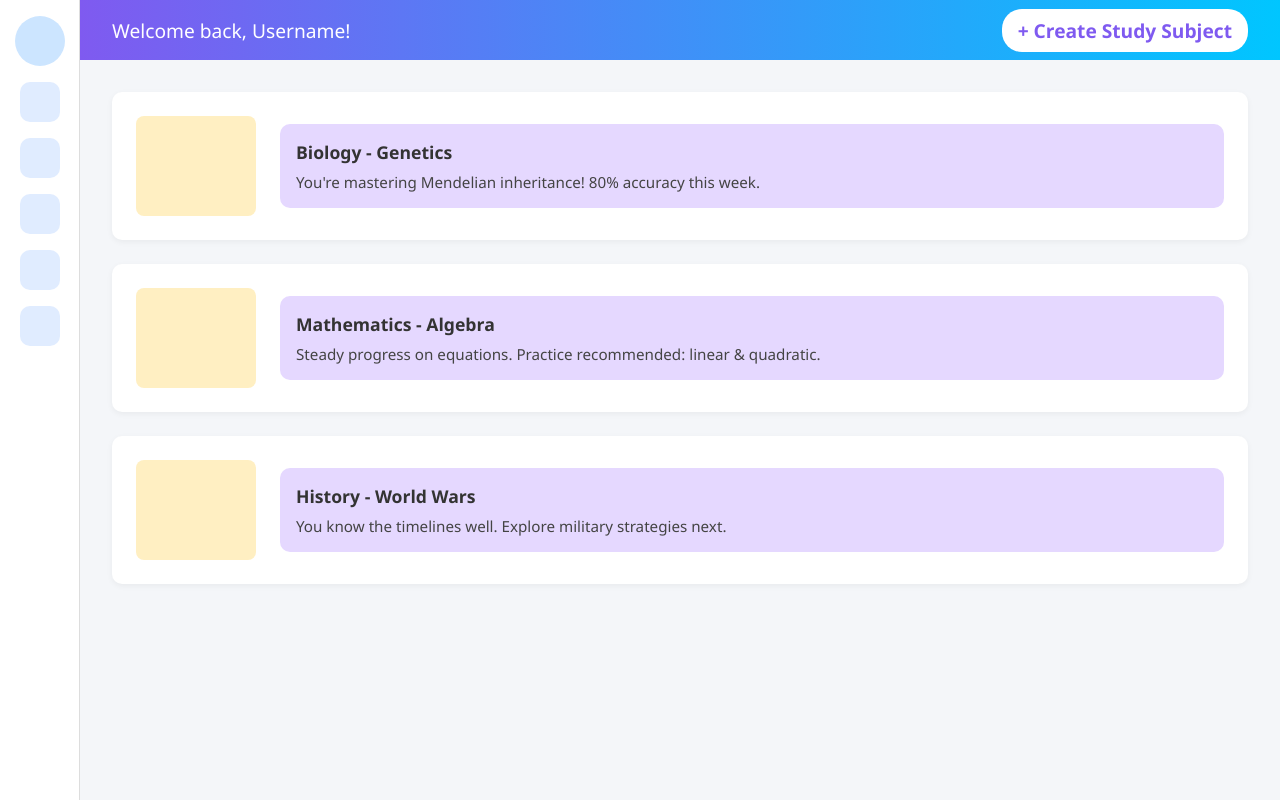
After one commit to Rbho10/CITS3403_PROJECT, a Flask app: page /dashboard in a window 1280 px wide. The commit adds this page. Run offline with Flask 3, Linux system fonts and the light colour scheme.

Commit message:
Static dashboard html page created

```diff
--- a/app/routes.py
+++ b/app/routes.py
@@ -9,3 +9,7 @@ def welcome():
 @app.route('/login', methods=["GET", "POST"])
 def login():
     return render_template("logInPage.html")
+
+@app.route('/dashboard')
+def dashboard():
+    return render_template("dashboard.html")
--- /dev/null
+++ b/app/static/dashboard.css
@@ -0,0 +1,108 @@
+* {
+    box-sizing: border-box;
+    margin: 0;
+    padding: 0;
+    font-family: 'Segoe UI', sans-serif;
+}
+
+body {
+    display: flex;
+    height: 100vh;
+    background-color: #f4f6f9;
+}
+
+/* Friends Sidebar */
+.sidebar {
+    width: 80px;
+    background-color: #fff;
+    border-right: 1px solid #ddd;
+    display: flex;
+    flex-direction: column;
+    align-items: center;
+    padding-top: 1rem;
+}
+
+.profile-pic {
+    width: 50px;
+    height: 50px;
+    background-color: #cce5ff;
+    border-radius: 50%;
+    margin-bottom: 1rem;
+}
+
+.friend-icon {
+    width: 40px;
+    height: 40px;
+    background-color: #e0ecff;
+    border-radius: 10px;
+    margin-bottom: 1rem;
+}
+
+/* Main Content */
+.main-content {
+    flex: 1;
+    display: flex;
+    flex-direction: column;
+}
+
+.top-nav {
+    height: 60px;
+    background: linear-gradient(90deg, #7f5af0, #00c6ff);
+    color: white;
+    display: flex;
+    justify-content: space-between;
+    align-items: center;
+    padding: 0 2rem;
+    font-size: 1.2rem;
+}
+
+.create-btn {
+    padding: 8px 16px;
+    background-color: #ffffff;
+    color: #7f5af0;
+    border-radius: 20px;
+    font-weight: bold;
+    cursor: pointer;
+}
+
+.dashboard-body {
+    padding: 2rem;
+    overflow-y: auto;
+}
+
+.subject-card {
+    background-color: #fff;
+    border-radius: 10px;
+    display: flex;
+    align-items: center;
+    padding: 1.5rem;
+    margin-bottom: 1.5rem;
+    box-shadow: 0 2px 6px rgba(0,0,0,0.05);
+}
+
+.graph-box {
+    width: 120px;
+    height: 100px;
+    background-color: #ffefc2;
+    border-radius: 8px;
+    margin-right: 1.5rem;
+}
+
+.subject-info {
+    flex: 1;
+    background-color: #e5d8ff;
+    border-radius: 10px;
+    padding: 1rem;
+}
+
+.subject-title {
+    font-size: 1.1rem;
+    font-weight: bold;
+    color: #333;
+    margin-bottom: 0.5rem;
+}
+
+.subject-insight {
+    font-size: 0.95rem;
+    color: #444;
+}
--- a/app/templates/base.html
+++ b/app/templates/base.html
@@ -26,7 +26,7 @@
 
         <div class="collapse navbar-collapse" id="navbarNav">
             <ul class="navbar-nav ms-3">
-                <li class="nav-item"><a class="nav-link" href="#" onclick="goToLogin()">Dashboard Insights</a></li>
+                <li class="nav-item"><a class="nav-link" href="#" onclick="goToDashboard()">Dashboard Insights</a></li>
                 <li class="nav-item"><a class="nav-link" href="#" onclick="goToLogin()">Tips & Trick</a></li>
                 <li class="nav-item"><a class="nav-link" href="#" onclick="goToLogin()">Learn</a></li>
             </ul>
@@ -49,6 +49,9 @@
         function goToSignup() {
             window.location.href = "signup.html";
         }
+        function goToDashboard() {
+            window.location.href = "{{ url_for('dashboard') }}";
+        }
     </script>
 </body>
 </html>
--- /dev/null
+++ b/app/templates/dashboard.html
@@ -0,0 +1,65 @@
+<!DOCTYPE html>
+<html lang="en">
+<head>
+  <meta charset="UTF-8">
+  <title>Study Dashboard</title>
+  <link rel="stylesheet" href="{{ url_for('static', filename='dashboard.css') }}">
+
+</head>
+<body>
+
+  <!-- Friends Sidebar -->
+  <div class="sidebar">
+    <div class="profile-pic"></div>
+    <div class="friend-icon"></div>
+    <div class="friend-icon"></div>
+    <div class="friend-icon"></div>
+    <div class="friend-icon"></div>
+    <div class="friend-icon"></div>
+  </div>
+
+  <!-- Main Content Area -->
+  <div class="main-content">
+
+    <!-- Top Nav -->
+    <div class="top-nav">
+      <div>Welcome back, Username! </div>
+      <div class="create-btn">+ Create Study Subject</div>
+    </div>
+
+    <!-- Dashboard Body -->
+    <div class="dashboard-body">
+
+      <!-- Subject Card -->
+      <div class="subject-card">
+        <div class="graph-box"></div>
+        <div class="subject-info">
+          <div class="subject-title">Biology - Genetics</div>
+          <div class="subject-insight">You're mastering Mendelian inheritance! 80% accuracy this week.</div>
+        </div>
+      </div>
+
+      <!-- Another Subject Card -->
+      <div class="subject-card">
+        <div class="graph-box"></div>
+        <div class="subject-info">
+          <div class="subject-title">Mathematics - Algebra</div>
+          <div class="subject-insight">Steady progress on equations. Practice recommended: linear & quadratic.</div>
+        </div>
+      </div>
+
+      <!-- Another Subject Card -->
+      <div class="subject-card">
+        <div class="graph-box"></div>
+        <div class="subject-info">
+          <div class="subject-title">History - World Wars</div>
+          <div class="subject-insight">You know the timelines well. Explore military strategies next.</div>
+        </div>
+      </div>
+
+    </div>
+
+  </div>
+
+</body>
+</html>
```
